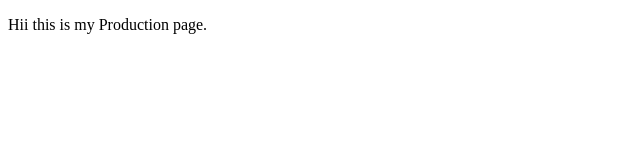
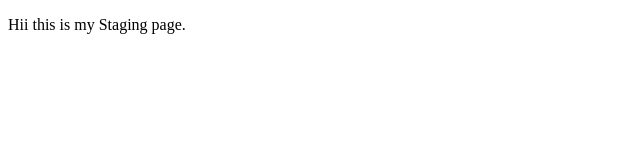
Before and after one commit to himanee20/PRAC, a plain HTML site: page index.html in a window 1280 px wide. Shown: the full height of the page, 0-640 px from the left. Drawn offline with Linux system fonts and the light colour scheme.

Commit message:
Fourth commit

```diff
--- a/index.html
+++ b/index.html
@@ -6,6 +6,6 @@
     <title>Document</title>
 </head>
 <body>
-    <p>Hii this is my Production page.</p>
+    <p>Hii this is my Staging page.</p>
 </body>
 </html>
```
